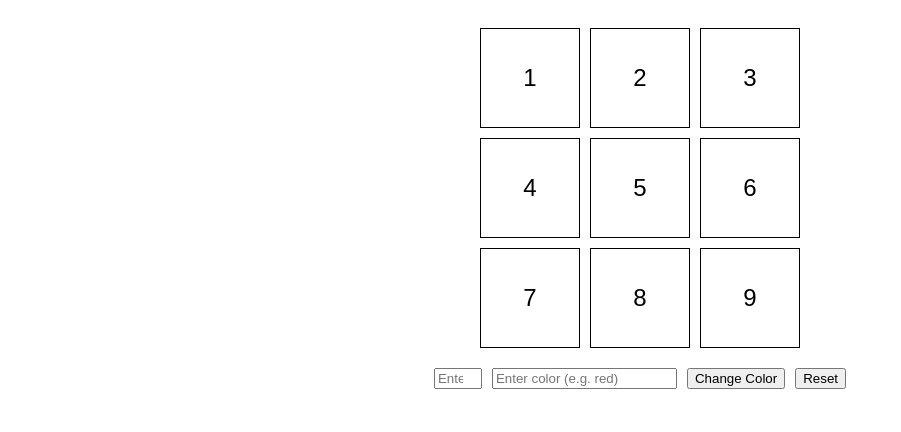
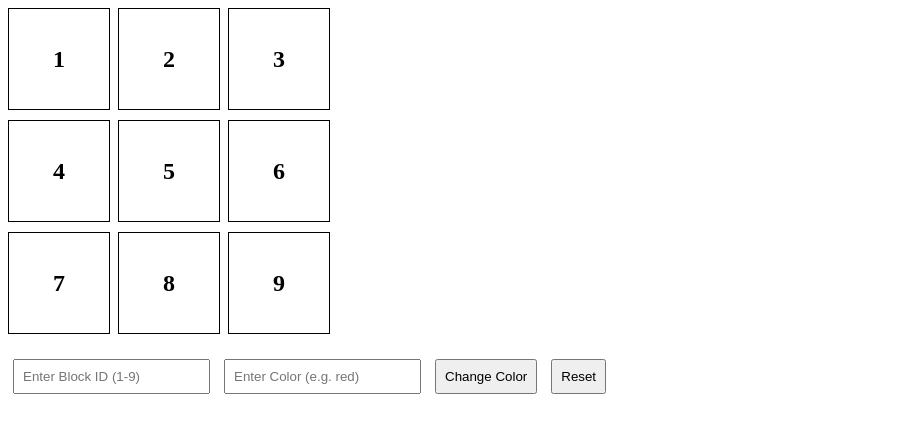
Before and after one commit to acciojob/Replit-Asian-Paints-KartikSingh09, a website: page main.html in a window 1280 px wide. Both pictures are taken after a click on the button "Change Color". Shown: the whole page, without its empty margins (0-901 px from the left). Drawn offline with Linux system fonts and the light colour scheme.

Commit message:
created a submission

```diff
--- a/main.html
+++ b/main.html
@@ -1,30 +1,78 @@
 <!DOCTYPE html>
 <html lang="en">
 <head>
-  <meta charset="UTF-8" />
+  <meta charset="UTF-8">
   <title>Asian Paints Grid</title>
-  <link rel="stylesheet" href="styles.css" />
+  <style>
+    #grid-container {
+      display: grid;
+      grid-template-columns: repeat(3, 100px);
+      gap: 10px;
+      margin-bottom: 20px;
+    }
+    .grid-item {
+      width: 100px;
+      height: 100px;
+      background-color: transparent;
+      display: flex;
+      justify-content: center;
+      align-items: center;
+      border: 1px solid #000;
+      font-size: 24px;
+      font-weight: bold;
+    }
+    input, button {
+      margin: 5px;
+      padding: 8px;
+    }
+  </style>
 </head>
 <body>
+
   <div id="grid-container">
-    <div id="1" class="grid-item">1</div>
-    <div id="2" class="grid-item">2</div>
-    <div id="3" class="grid-item">3</div>
-    <div id="4" class="grid-item">4</div>
-    <div id="5" class="grid-item">5</div>
-    <div id="6" class="grid-item">6</div>
-    <div id="7" class="grid-item">7</div>
-    <div id="8" class="grid-item">8</div>
-    <div id="9" class="grid-item">9</div>
+    <!-- 3x3 grid items -->
+    <div class="grid-item" id="1">1</div>
+    <div class="grid-item" id="2">2</div>
+    <div class="grid-item" id="3">3</div>
+    <div class="grid-item" id="4">4</div>
+    <div class="grid-item" id="5">5</div>
+    <div class="grid-item" id="6">6</div>
+    <div class="grid-item" id="7">7</div>
+    <div class="grid-item" id="8">8</div>
+    <div class="grid-item" id="9">9</div>
   </div>
 
-  <div class="controls">
-    <input type="number" id="block_id" placeholder="Enter block ID (1-9)" min="1" max="9">
-    <input type="text" id="colour_id" placeholder="Enter color (e.g. red)">
-    <button id="change_button">Change Color</button>
-    <button id="Reset">Reset</button>
-  </div>
+  <input type="text" id="block_id" placeholder="Enter Block ID (1-9)">
+  <input type="text" id="colour_id" placeholder="Enter Color (e.g. red)">
+  <button id="change_button">Change Color</button>
+  <button id="Reset">Reset</button>
 
-  <script src="script.js"></script>
+  <script>
+    const changeBtn = document.getElementById('change_button');
+    const resetBtn = document.getElementById('Reset');
+
+    function resetColors() {
+      for (let i = 1; i <= 9; i++) {
+        document.getElementById(i.toString()).style.backgroundColor = 'transparent';
+      }
+    }
+
+    changeBtn.addEventListener('click', () => {
+      const blockId = document.getElementById('block_id').value;
+      const color = document.getElementById('colour_id').value;
+
+      resetColors(); // reset all before applying new one
+
+      const block = document.getElementById(blockId);
+      if (block) {
+        block.style.backgroundColor = color;
+      } else {
+        alert("Invalid Block ID. Please enter a number between 1 and 9.");
+      }
+    });
+
+    resetBtn.addEventListener('click', resetColors);
+  </script>
+
 </body>
 </html>
--- a/script.js
+++ /dev/null
@@ -1,24 +0,0 @@
-const changeButton = document.getElementById('change_button')
-const resetButton = document.getElementById('Reset')
-
-changeButton.addEventListener('click', () => {
-  const blockId = document.getElementById('block_id').value
-  const colour = document.getElementById('colour_id').value
-  const items = document.querySelectorAll('.grid-item')
-
-  items.forEach(item => {
-    item.style.backgroundColor = 'transparent'
-  })
-
-  const selected = document.getElementById(blockId)
-  if (selected) {
-    selected.style.backgroundColor = colour
-  }
-})
-
-resetButton.addEventListener('click', () => {
-  const items = document.querySelectorAll('.grid-item')
-  items.forEach(item => {
-    item.style.backgroundColor = 'transparent'
-  })
-})
--- a/styles.css
+++ /dev/null
@@ -1,30 +0,0 @@
-body {
-  font-family: Arial, sans-serif;
-  display: flex;
-  flex-direction: column;
-  align-items: center;
-  padding: 20px;
-}
-
-#grid-container {
-  display: grid;
-  grid-template-columns: repeat(3, 100px);
-  grid-template-rows: repeat(3, 100px);
-  gap: 10px;
-  margin-bottom: 20px;
-}
-
-.grid-item {
-  border: 1px solid #000;
-  display: flex;
-  align-items: center;
-  justify-content: center;
-  background-color: transparent;
-  font-size: 24px;
-  cursor: pointer;
-}
-
-.controls {
-  display: flex;
-  gap: 10px;
-}
```
